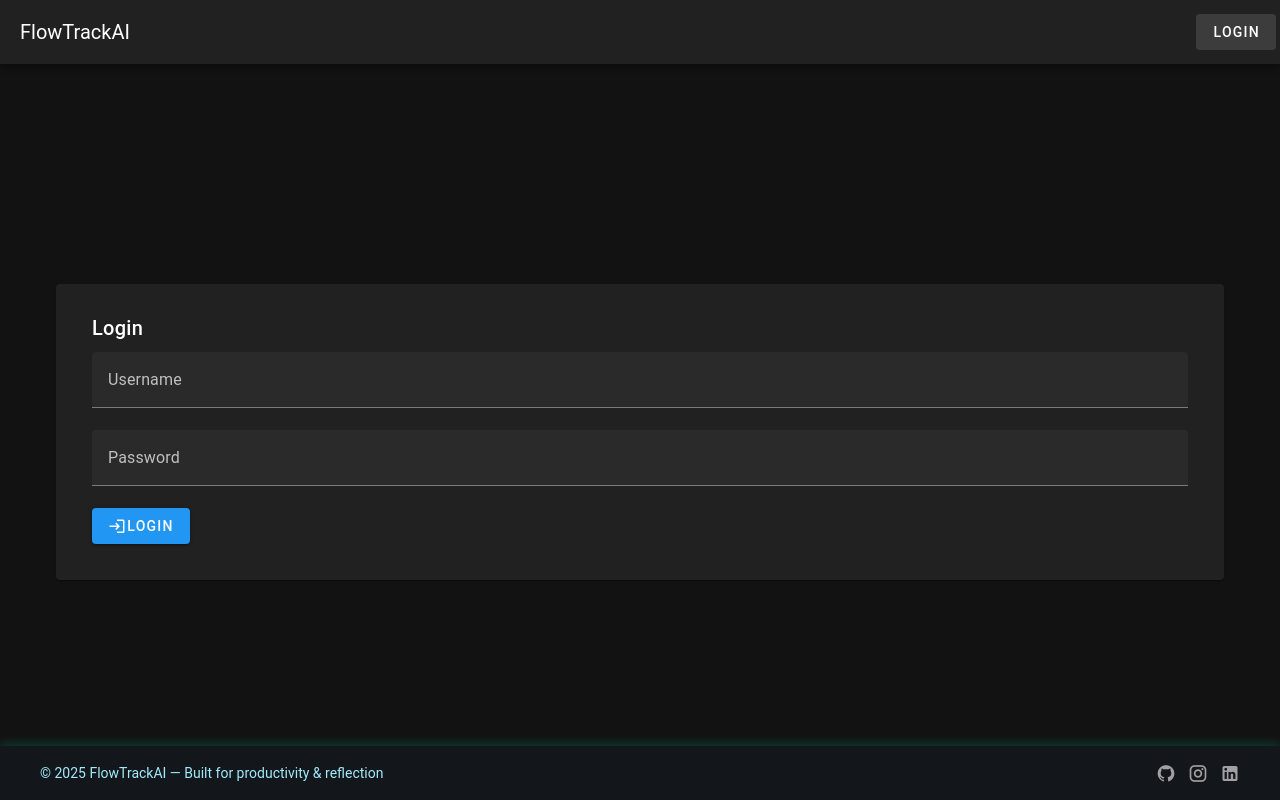
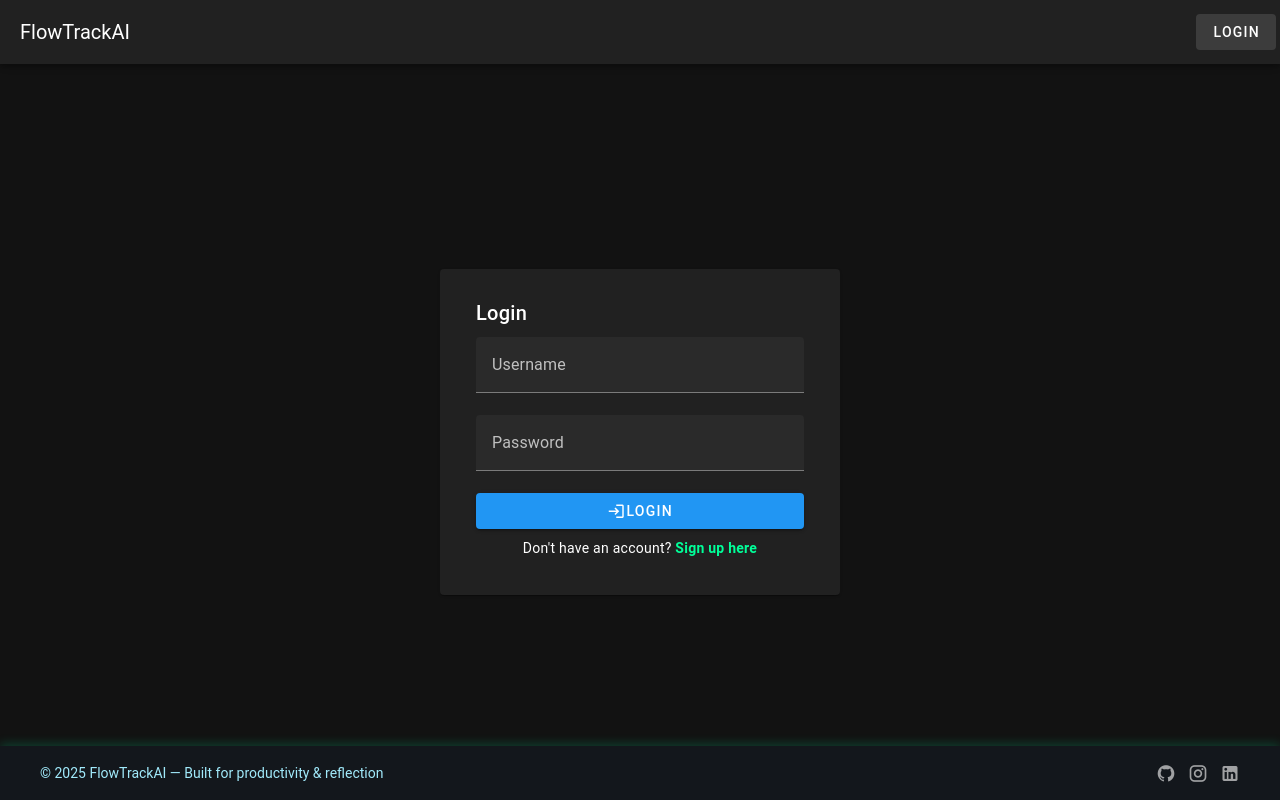
Before and after one commit to Mapacherama/FlowTareaAIFrontEnd, a Vue app: page /login in a window 1280 px wide. Built offline with nearby package versions, Linux system fonts and the light colour scheme.

Commit message:
Reference to Registering on the login page

```diff
--- a/src/views/Login.vue
+++ b/src/views/Login.vue
@@ -1,6 +1,6 @@
 <template>
     <v-container>
-      <v-card class="pa-5">
+      <v-card class="pa-5 login-card">
         <v-card-title>Login</v-card-title>
         <v-card-text>
           <!-- Error Message -->
@@ -13,10 +13,15 @@
             <v-text-field v-model="username" label="Username" required></v-text-field>
             <v-text-field v-model="password" label="Password" type="password" required></v-text-field>
 
-            <v-btn type="submit" color="primary" :loading="isLoading" :disabled="isLoading">
+            <v-btn type="submit" color="primary" :loading="isLoading" :disabled="isLoading" block>
               <v-icon left>mdi-login</v-icon> Login
             </v-btn>
           </v-form>
+
+          <!-- Register Link -->
+          <div class="register-link">
+            <p>Don't have an account? <router-link to="/register">Sign up here</router-link></p>
+          </div>
         </v-card-text>
       </v-card>
     </v-container>
@@ -53,3 +58,25 @@
     }
   };
   </script>
+
+  <style scoped>
+  .login-card {
+    max-width: 400px;
+    margin: auto;
+  }
+
+  .register-link {
+    text-align: center;
+    margin-top: 10px;
+  }
+
+  .register-link a {
+    color: #00ff99;
+    text-decoration: none;
+    font-weight: bold;
+  }
+
+  .register-link a:hover {
+    text-decoration: underline;
+  }
+  </style>
```
